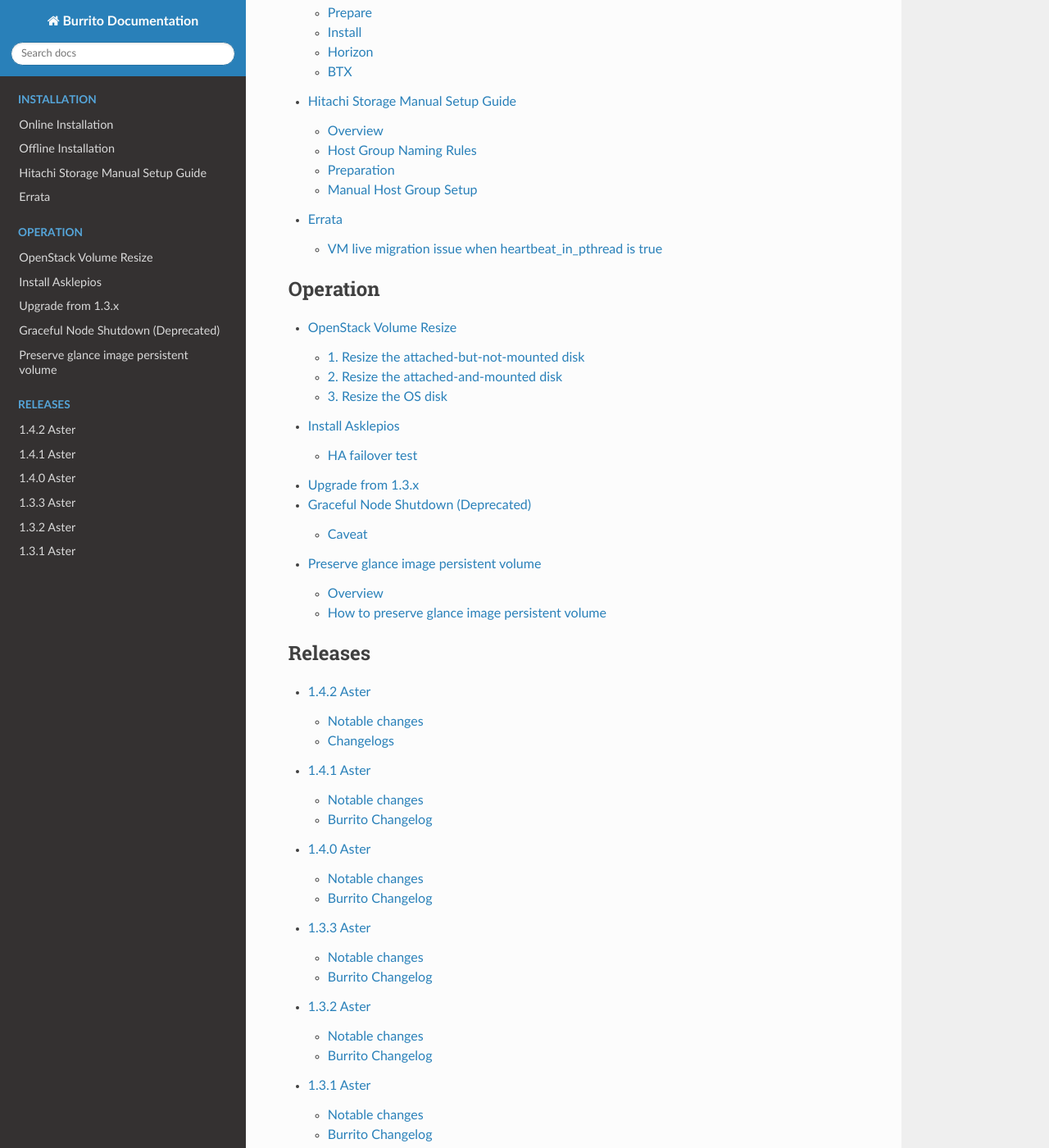
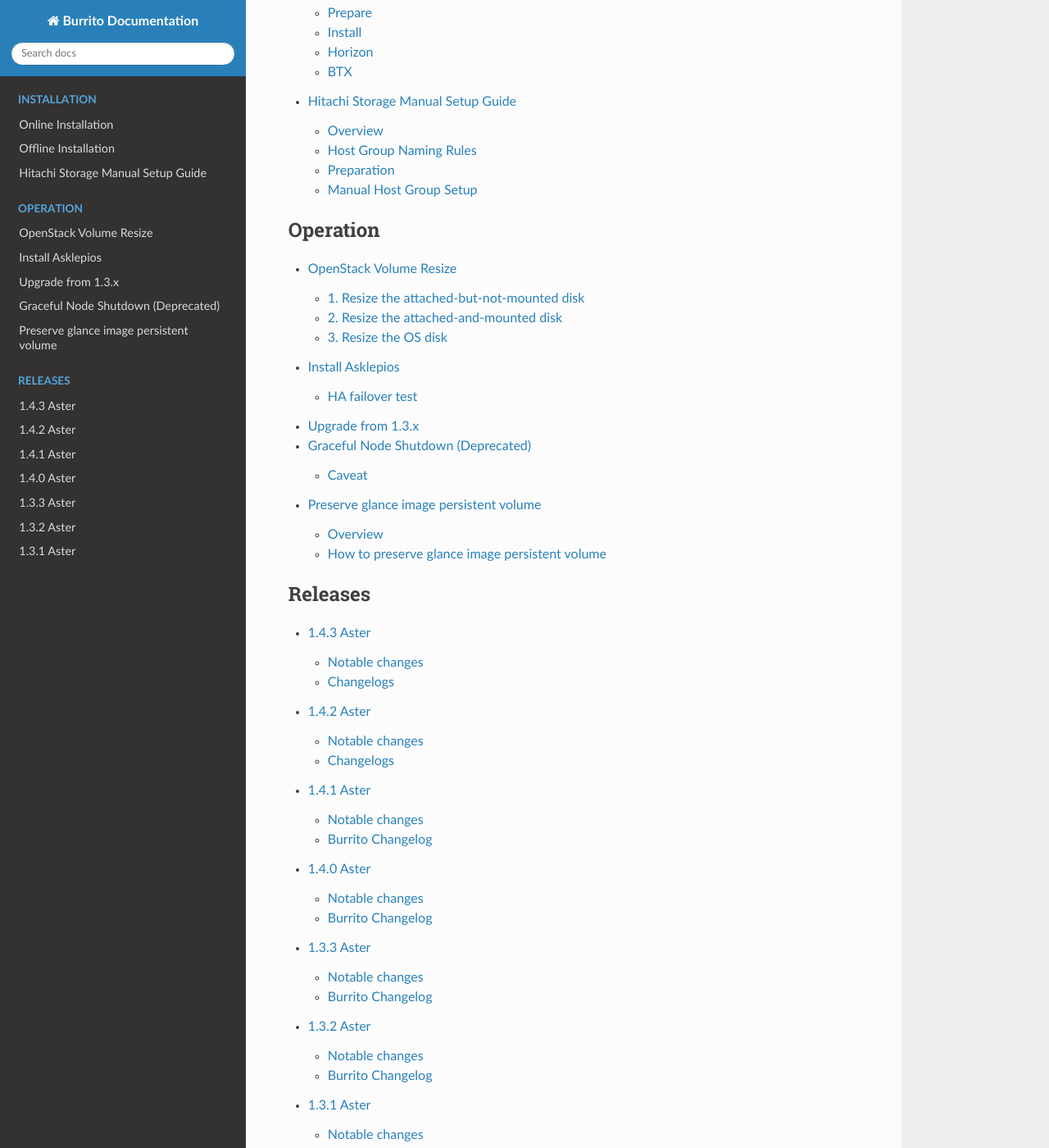
Before and after one commit to iorchard/burrito_docs, a Sphinx documentation site: the page built from source/index.rst, in a window 1280 px wide and 1400 px high, scrolled down 725 px. Shown: the whole window at 82% size. Built offline with Sphinx 7.4.7 and the Read the Docs theme 2.0.0, drawn with Linux system fonts in a browser that asks for light colours; pages that are not in the unit, such as notebooks, are missing from menus; some of the changed lines change nothing that is shown.

Commit message:
new release 1.4.3

```diff
--- a/source/index.rst
+++ b/source/index.rst
@@ -20,7 +20,6 @@
    Online Installation <install/install>
    Offline Installation <install/install_offline>
    Hitachi Storage Manual Setup Guide <install/setup_hitachi_storage>
-   Errata <install/errata>
 
 .. toctree::
    :caption: Operation
@@ -37,6 +36,7 @@
    :caption: Releases
    :maxdepth: 2
 
+   releases/1.4.3
    releases/1.4.2
    releases/1.4.1
    releases/1.4.0
--- a/source/install/errata.rst
+++ /dev/null
@@ -1,27 +0,0 @@
-Errata
-=======
-
-VM live migration issue when heartbeat_in_pthread is true
---------------------------------------------------------------
-
-* Affected versions: 1.4.0 to 1.4.2
-
-The configuration `heartbeat_in_pthread` is set to true in nova.conf from
-Begonia version 2.0.1 by default.
-
-It is for a wsgi service like nova-api but nova-compute,
-nova-conductor, and nova-scheduler are not running as a wsgi service.
-This setting makes the non-wsgi services unstable.
-The VM instance live-migration fails due to this setting.
-
-So it is better to set `heartbeat_in_pthread` to false.
-
-Edit roles/burrito.openstack/templates/osh/nova.yml.j2.::
-
-    heartbeat_timeout_threshold: {{ heartbeat_timeout_threshold }}
-    heartbeat_rate: {{ heartbeat_rate }}
-    heartbeat_in_pthread: false
-
-Redeploy nova if you already installed nova.::
-
-    $ ./scripts/burrito.sh install nova
--- /dev/null
+++ b/source/releases/1.4.3.rst
@@ -0,0 +1,27 @@
+1.4.3 Aster
+============
+
+This is the 3rd patch in the Aster 1.4 series.
+
+Notable changes
+----------------
+
+Set the value of `heartbeat_in_pthread` depending on the service types.
+It should be true for wsgi services and false for non-wsgi services.
+
+* Set heartbeat_in_pthread to true for wsgi services like keystone,
+  cinder-api, and nova-api.
+* Set heartbeat_in_pthread to false in nova-compute, nova-conductor, and
+  nova-scheduler since these services are not wsgi services.
+* Set heartbeat_in_pthread to false in cinder-scheduler and
+  cinder-volume since these services are not wsgi services.
+
+Changelogs
+-----------
+
+* modify changelog.sh; (jijisa@iorchard.net)
+* fix(openstack): override heartbeat_in_pthread to false in cinder-scheduler and cinder-volume; (jijisa@iorchard.net)
+* fix(openstack): override heartbeat_in_pthread to false for nova-{compute,conductor,scheduler}; (jijisa@iorchard.net)
+* Moved `notification_format: versioned` to notifications from DEFAULT. ; Removed `bdms_in_notifications: true` in notifications section. ; Removed AvailabilityZoneFilter from enabled_filters which is deprecated.; (jijisa@iorchard.net)
+* changed kube_pods_subnet to the default value - 10.233.64.0/18; (jijisa@iorchard.net)
+* fix(openstack): add enable_multipath variable in vars.yml.sample;   it is used by libvirt in nova.conf ; fix(openstack/nova): set image_types to rbd if ceph is the default storage.; (jijisa@iorchard.net)
```
